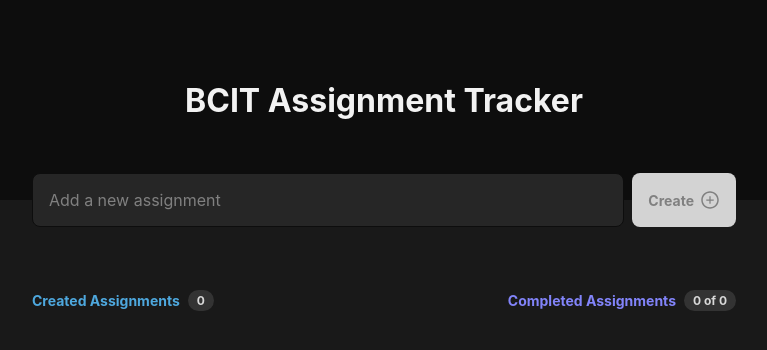
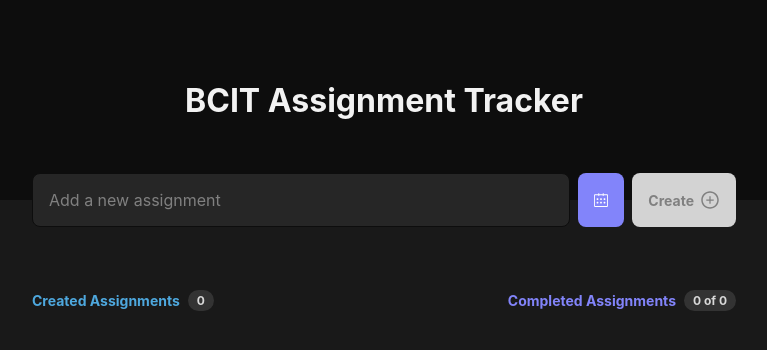
Before and after one commit to KanaAikyo/assignment-Tracker, a React (Vite) app: page / in a window 1280 px wide. Shown: the top 350 px of the page, without its empty margins (256-1023 px from the left). Built offline with nearby package versions, Linux system fonts and the light colour scheme.

Commit message:
3rd change

```diff
--- a/package.json
+++ b/package.json
@@ -10,7 +10,9 @@
     "preview": "vite preview"
   },
   "dependencies": {
+    "date-fns": "^2.30.0",
     "react": "^18.2.0",
+    "react-day-picker": "^8.9.0",
     "react-dom": "^18.2.0",
     "react-icons": "^4.8.0"
   },
--- a/src/App.tsx
+++ b/src/App.tsx
@@ -3,20 +3,56 @@
 
 import { Header } from "./components/Header";
 import { Assignments } from "./components/Assignments";
-import {useState} from "react"
+import { useState } from 'react';
+import { format } from 'date-fns';
+
+import { DayPicker } from 'react-day-picker';
+import 'react-day-picker/dist/style.css';
 
 interface Assignment {
   asName:string,
   id: string,
-  complete: boolean
+  complete: boolean,
+  duedate:Date,
 
 }
-
 
 function App() {
   const[disbut, setDisbut]=useState<boolean>(true)
   const [inputVal, setInputVal] = useState<string>("");
   const [newArray, setNewArray] = useState<Assignment[]>([]);
+  const [selected, setSelected] = useState();
+  const [isOpen, setIsOpen] = useState(false);
+
+  function toggle(e:any) {
+    e.preventDefault()
+    console.log(e)
+    setIsOpen(!isOpen);
+  }
+
+  function Calender() {
+    let footer = <p>Please pick Due day.</p>;
+    if (selected) {
+      footer = <p>You picked {format(selected, 'PP')}.</p>;
+    }
+
+    const handleDateSelect = (date:any) => {
+      setSelected(date);
+      setIsOpen(false);
+    };
+
+    return (
+
+      <DayPicker
+        mode="single"
+        selected={selected}
+        onSelect={handleDateSelect}
+        footer={footer}
+        className="calendar"
+      />
+    );
+
+  }
 
   const unlockButton=(newValue:string)=>{
     setInputVal(newValue);
@@ -27,8 +63,9 @@
     setNewArray((prevArray: any) => {
       const newArrayCopy = [
         ...prevArray,
-        { asName: e, id: crypto.randomUUID(), complete: false }
+        { asName: e, id: crypto.randomUUID(), complete: false, duedate:selected}
       ];
+      console.log(newArrayCopy)
       return newArrayCopy;
     });
   };
@@ -62,8 +99,19 @@
 
   return (
     <>
-      <Header disbut={disbut} inputVal={inputVal} unlockButton={unlockButton} addArray={addArray}/>
-      <Assignments newArray={newArray} onDelete={onDelete} Toggled={Toggled} />
+      <Header
+       isOpen={isOpen}
+       toggle = { toggle }
+       Calender={Calender}
+       disbut={disbut}
+       inputVal={inputVal}
+       unlockButton={unlockButton}
+       addArray={addArray}/>
+      <Assignments
+      newArray={newArray}
+      onDelete={onDelete}
+      Toggled={Toggled}
+       />
     </>
   );
 
--- a/src/components/Assignment/index.tsx
+++ b/src/components/Assignment/index.tsx
@@ -9,17 +9,37 @@
   complete:boolean
   onDelete:(id:string)=>void
   Toggled:(id:string)=>void
+  duedate:Date
 }
 
-export function Assignment({asName,id,complete,onDelete,Toggled}:HeaderProps) {
+export function Assignment({asName,id,complete,onDelete,Toggled,duedate}:HeaderProps) {
 
   const handleDelete = () => {
     onDelete(id)
   };
 
-const ToggleComplete =()=>{
-  Toggled(id)
-}
+  const ToggleComplete =()=>{
+    Toggled(id)
+  }
+  const duedateCalc =(e:Date)=>{
+    const today = new Date()
+    const due = new Date(e)
+    const dayLeft = due.getTime() -today.getTime()
+    const countdown = (Math.floor(dayLeft/(1000 * 60 * 60 * 24)))
+    console.log(countdown)
+    if(countdown===0){
+      return<span className="soon">Due: today</span>
+    }else if(countdown===1){
+      return<span className="soon">Due: tomorrow</span>
+    }else if(countdown<0){
+      return<span className="soon">over due</span>
+    }else{
+      return<span className="havetime" >Due: {countdown}days</span>
+    }
+  }
+
+
+
 
   return (
 
@@ -30,7 +50,7 @@
     </button>
 
 
-      <p className={complete ? styles.textCompleted:""}>{asName}</p>
+      <p className={complete ? styles.textCompleted:""}>{asName} {duedateCalc(duedate)}</p>
       <button className={styles.deleteButton} onClick={handleDelete} >
         <TbTrash size={20}  className={styles.hideButton}/>
       </button>
--- a/src/components/Assignments/index.tsx
+++ b/src/components/Assignments/index.tsx
@@ -4,10 +4,10 @@
 interface Assignment {
   asName:string,
   id: string,
-  complete: boolean
+  complete: boolean,
+  duedate:Date
 
 }
-
 
 interface HeaderProps{
   newArray:Assignment[]
@@ -15,8 +15,7 @@
   Toggled:(id:string)=>void
 }
 
-
-export function Assignments({newArray,onDelete,Toggled}:HeaderProps) {
+export function Assignments({newArray,onDelete,Toggled,}:HeaderProps) {
 const counting = newArray.filter((e:any)=>{e.complete === true }).length
 
 
@@ -38,13 +37,14 @@
       <div className={styles.list}>
 
 
-      {newArray.map((assignment:any) => (
+        {newArray.map((assignment:any) => (
           <Assignment
           onDelete={onDelete}
           asName={assignment.asName}
           id={assignment.id}
           complete={assignment.complete}
-          Toggled={Toggled} />
+          Toggled={Toggled}
+          duedate={assignment.duedate}/>
         ))}
 
       </div>
--- a/src/components/Header/index.tsx
+++ b/src/components/Header/index.tsx
@@ -2,27 +2,30 @@
 import { AiOutlinePlusCircle } from "react-icons/ai";
 import { uppercase } from "../../helpers/stringHelpers";
 import {ChangeEvent} from "react"
-
+import {SlCalender} from "react-icons/sl";
 
 interface HeaderProps{
   disbut:boolean,
   inputVal:string,
   unlockButton:(value:string)=>void,
-  addArray:(value:string)=>void
+  addArray:(value:string)=>void,
+  Calender:any,
+  toggle:any,
+  isOpen:any
 }
 
-export function Header({disbut,inputVal,unlockButton,addArray}:HeaderProps) {
+export function Header({disbut,inputVal,unlockButton,addArray,Calender,toggle,isOpen}:HeaderProps) {
 
-  const handleChange = (e:ChangeEvent<HTMLInputElement>  ) => {
+  const handleChange = (e:ChangeEvent<HTMLInputElement>) => {
     unlockButton(e.target.value);
   }
 
   const createList = (e: any ) => {
     e.preventDefault();
-    console.log(e)
-    addArray(e.currentTarget[0].value);
+    addArray(e.currentTarget[0].value)
     unlockButton("");
   };
+
 
   return (
     <header className={styles.header}>
@@ -33,10 +36,16 @@
         type="text"
         value={inputVal}
         onChange={handleChange}/>
+        <div className="calenderParent">
+        <div className="parent"></div>
+          <button onClick={toggle}><SlCalender />
+          </button> {isOpen && Calender()}
+        </div>
         <button  disabled={disbut}>
           Create <AiOutlinePlusCircle size={20} />
         </button>
       </form>
+
     </header>
   );
 }
--- a/src/styles/global.css
+++ b/src/styles/global.css
@@ -14,3 +14,31 @@
 button {
   cursor: pointer;
 }
+
+.parent{
+  position:relative;
+
+}
+.calendar{
+  position:absolute;
+  background-color: #0d0d0d;
+  padding:10px;
+  border-radius: 10px;
+
+}
+
+.soon{
+  background-color: red;
+  color:white;
+  border-radius: 999px;
+  padding:3px 15px;
+}
+
+.havetime{
+  background-color:#0d0d0d;
+  color:white;
+  border-radius: 999px;
+  padding:5px;
+  padding:3px 15px;
+
+}
```
Also changed, not shown: src/components/Header/header.module.css (line endings or trailing spaces), 1 other file (tests, documents, lock files or other folders).
